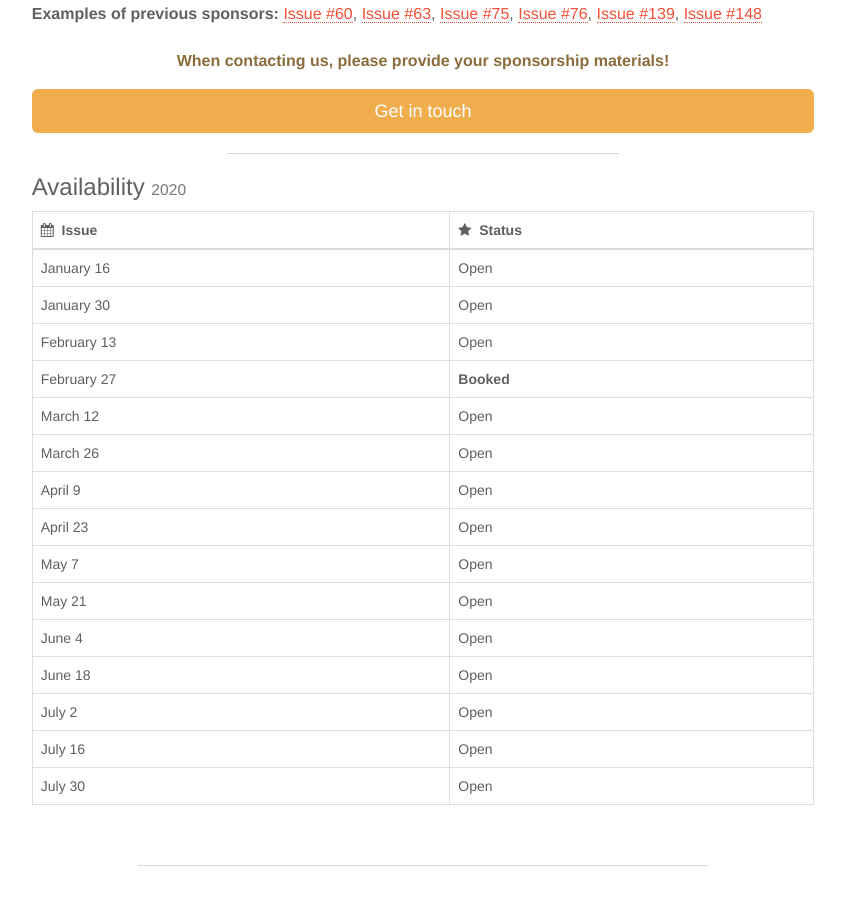
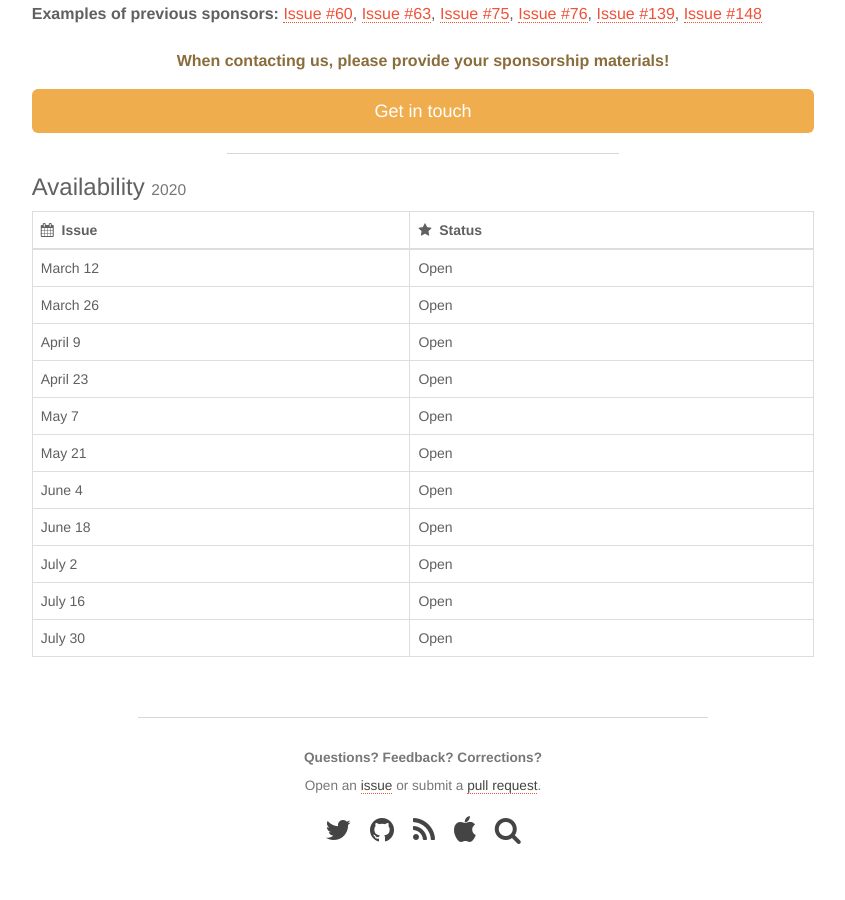
Before and after one commit to SwiftWeekly/swiftweekly.github.io, a Jekyll site: the page built from sponsorship.md, in a window 1280 px wide and 900 px high, scrolled down 1012 px. Shown: the whole window, without its empty margins (217-1062 px from the left). Built offline with Jekyll 4.4.1, drawn with Linux system fonts in a browser that asks for light colours; after the commit the page ends 1870 px from its top, so only the background shows below that.

Commit message:
Update sponsorship.md

```diff
--- a/sponsorship.md
+++ b/sponsorship.md
@@ -60,10 +60,6 @@ Sponsored Links should be relevant to the Swift programming community. To sponso
 <div class="table-responsive" markdown="1">
 | <i class="fa fa-calendar" aria-hidden="true"></i>&nbsp; Issue | <i class="fa fa-star" aria-hidden="true"></i>&nbsp; Status |
 |:-|:-|
-| January 16   | Open |
-| January 30   | Open |
-| February 13  | Open |
-| February 27  | **Booked** <!-- NativeConnect --> |
 | March 12     | Open |
 | March 26     | Open |
 | April 9      | Open |
```
